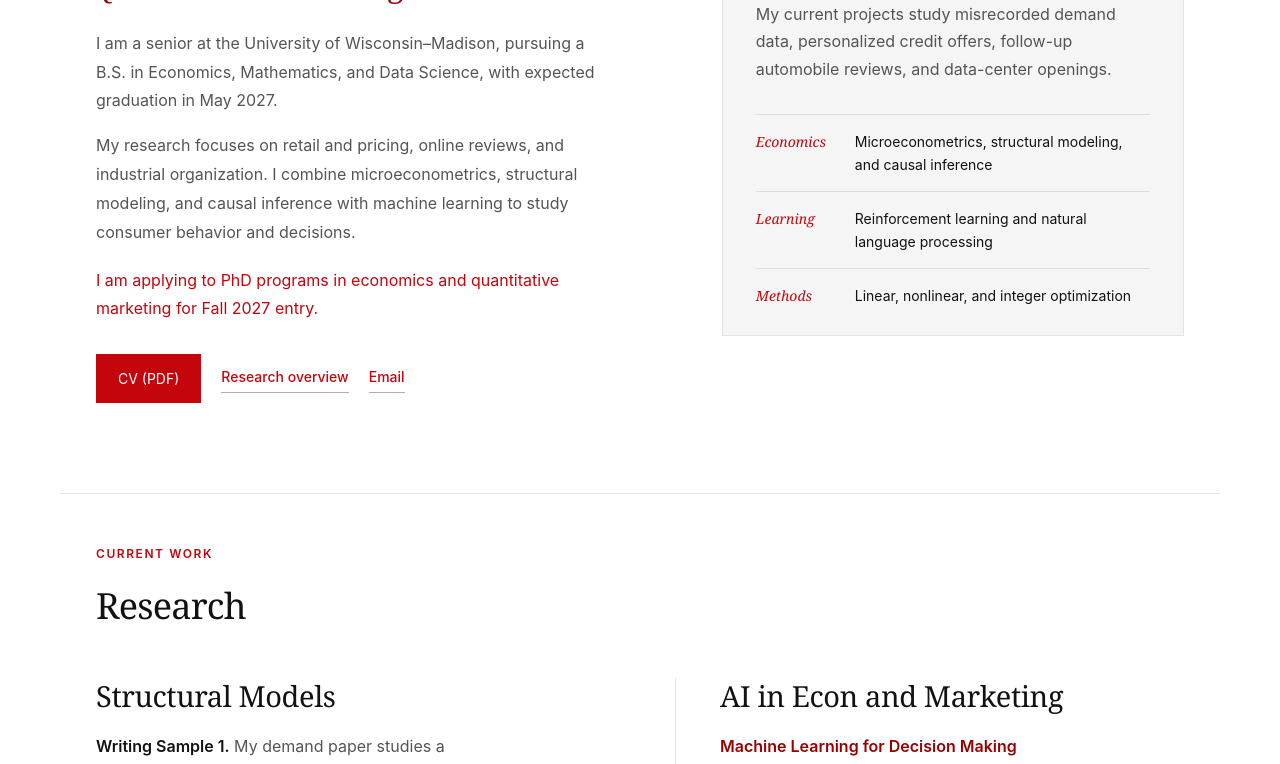
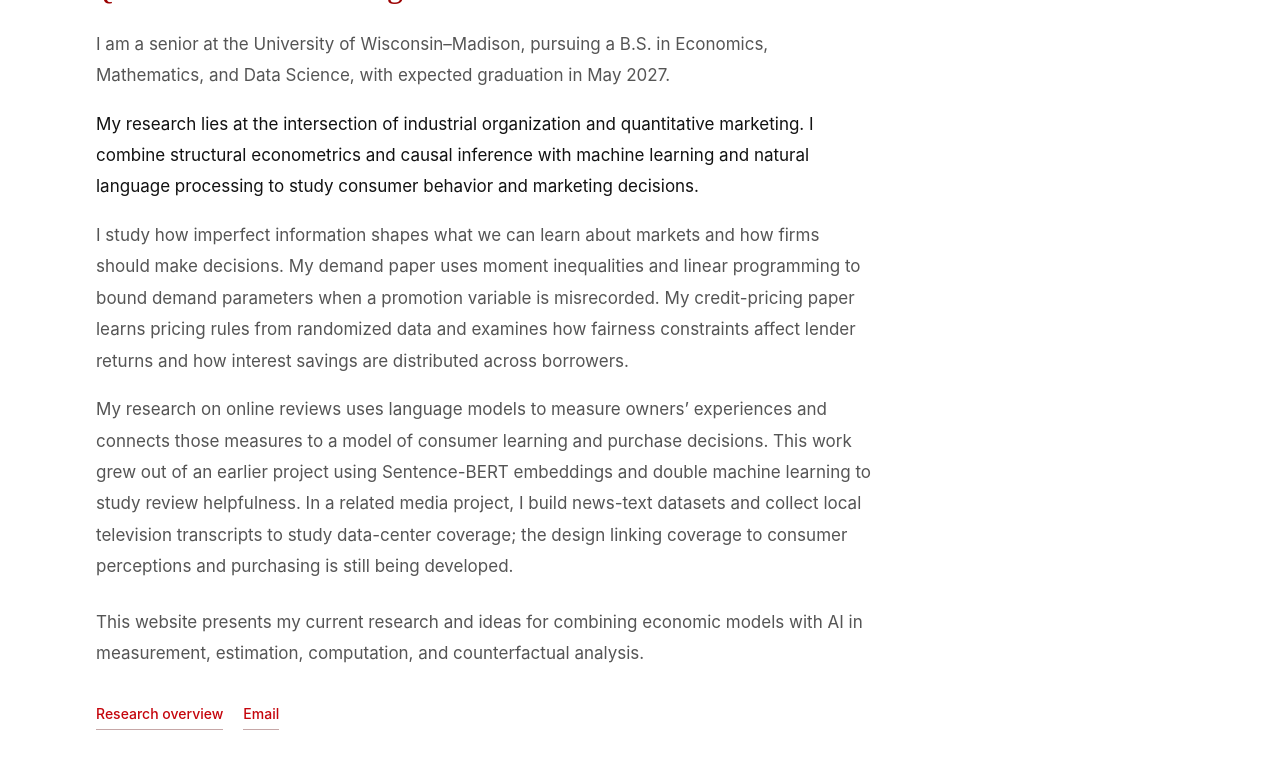
Before and after one commit to ZacharyZhangIOMKT/zacharyzhangiomkt.github.io, a plain HTML site: page index.html in a window 1280 px wide. Shown: the part 457-1221 px from the top of the page. Drawn offline with Linux system fonts and the light colour scheme.

Commit message:
Refocus homepage on research and remove public CV

```diff
--- a/home.css
+++ b/home.css
@@ -1,7 +1,11 @@
 /* Homepage-specific layout; shared site colors and typography are inherited. */
-.home-interests .note-top{margin-bottom:30px}
-.home-interests .note-row{grid-template-columns:90px 1fr}
-.home-interests .note-row:last-child{padding-bottom:0}
+.home-hero{display:block}
+.home-hero .hero-copy{max-width:820px}
+.home-hero .bio{max-width:780px;font-size:17px;line-height:1.85}
+.home-hero .research-intro{color:var(--ink)}
+.home-hero .site-purpose{margin-top:24px}
+.home-hero .hero-actions{flex-wrap:wrap}
+
 .home-research .research-columns h3{margin-top:0}
 .home-research h4{font-family:var(--sans);font-size:16px;line-height:1.5;font-weight:600;color:var(--accent);margin:24px 0 9px}
 .home-research h4:first-of-type{margin-top:20px}
@@ -10,5 +14,5 @@
 .home-destinations article+article{border-left:1px solid var(--line);padding-left:28px}
 .home-destinations h2{font-size:27px;line-height:1.25;letter-spacing:-.4px;margin-bottom:18px}
 .home-destinations p{font-size:16px;line-height:1.8}
-@media(max-width:850px){.home-interests .note-row{display:block}.home-interests .note-label{display:block;margin-bottom:5px}.home-destinations{grid-template-columns:1fr;gap:28px}.home-destinations article+article{border-left:0;border-top:1px solid var(--line);padding-left:0;padding-top:28px}}
-@media(max-width:620px){.home-interests .note-row{display:grid;grid-template-columns:90px 1fr}.home-destinations{padding-top:32px;padding-bottom:44px}.home-destinations h2{font-size:28px}}
+@media(max-width:850px){.home-destinations{grid-template-columns:1fr;gap:28px}.home-destinations article+article{border-left:0;border-top:1px solid var(--line);padding-left:0;padding-top:28px}}
+@media(max-width:620px){.home-destinations{padding-top:32px;padding-bottom:44px}.home-destinations h2{font-size:28px}}
--- a/index.html
+++ b/index.html
@@ -1,8 +1,8 @@
 <!doctype html>
 <html lang="en"><head><meta charset="utf-8"><meta name="viewport" content="width=device-width,initial-scale=1">
-<title>About | Zachary Zheng Zhang</title>
-<meta name="description" content="Zachary Zheng Zhang, UW–Madison senior in Economics, Mathematics, and Data Science. Research in industrial organization, quantitative marketing, structural models, and AI.">
-<meta name="theme-color" content="#c5050c"><link rel="icon" href="favicon.svg?v=45985ab4f6cf" type="image/svg+xml"><link rel="stylesheet" href="style.css?v=45985ab4f6cf"><link rel="stylesheet" href="home.css?v=20261121"><script defer src="site.js"></script></head>
+<title>Research | Zachary Zheng Zhang</title>
+<meta name="description" content="Zachary Zheng Zhang’s research in consumer behavior and marketing decisions, combining structural econometrics, causal inference, machine learning, and NLP.">
+<meta name="theme-color" content="#c5050c"><link rel="icon" href="favicon.svg?v=45985ab4f6cf" type="image/svg+xml"><link rel="stylesheet" href="style.css?v=45985ab4f6cf"><link rel="stylesheet" href="home.css?v=20261125"><script defer src="site.js"></script></head>
 <body><a class="skip-link" href="#main">Skip to content</a>
 <header class="site-header"><div class="header-inner"><a class="wordmark" href="index.html" aria-label="Zachary Zheng Zhang home">Zachary <span>Zhang</span><span class="wordmark-detail">Economics · Data Science · Mathematics</span></a>
 <button class="menu-toggle" aria-controls="site-nav" aria-expanded="false">Menu</button><nav id="site-nav" aria-label="Main navigation"><a href="index.html" aria-current="page">About</a><a href="structural.html">Structural Models</a><a href="ai.html">AI in Econ and Marketing</a><a href="conferences.html">Conference Presentations</a><a href="coursework.html">Graduate Coursework</a><a href="ideas.html">My Research Idea</a></nav></div></header>
@@ -11,11 +11,11 @@
 <section class="home-hero wrap">
   <div class="hero-copy"><p class="eyebrow">University of Wisconsin–Madison</p><h1>Zachary<br><span class="name-second">Zheng Zhang.</span></h1><p class="hero-subtitle">Industrial Organization<br><em>Quantitative Marketing</em></p>
   <p class="bio">I am a senior at the University of Wisconsin–Madison, pursuing a B.S. in Economics, Mathematics, and Data Science, with expected graduation in May 2027.</p>
-  <p class="bio">My research focuses on retail and pricing, online reviews, and industrial organization. I combine microeconometrics, structural modeling, and causal inference with machine learning to study consumer behavior and decisions.</p>
-  <p class="application-note">I am applying to PhD programs in economics and quantitative marketing for Fall 2027 entry.</p>
-  <div class="hero-actions"><a class="button primary" href="files/Zachary_Zhang_CV_Nov2026.pdf" target="_blank" rel="noopener">CV (PDF)</a><a class="text-link" href="#research">Research overview</a><a class="text-link" href="mailto:zzhang2687@wisc.edu">Email</a></div></div>
-  <aside class="research-note home-interests" aria-labelledby="interests-heading"><div class="note-top"><span>Research interests</span><span class="note-monogram" aria-hidden="true">Z / Z</span></div><h2 id="interests-heading">Retail, pricing,<br>and online reviews</h2><p>My current projects study misrecorded demand data, personalized credit offers, follow-up automobile reviews, and data-center openings.</p>
-  <div class="note-row"><span class="note-label">Economics</span><span>Microeconometrics, structural modeling, and causal inference</span></div><div class="note-row"><span class="note-label">Learning</span><span>Reinforcement learning and natural language processing</span></div><div class="note-row"><span class="note-label">Methods</span><span>Linear, nonlinear, and integer optimization</span></div></aside>
+  <p class="bio research-intro">My research lies at the intersection of industrial organization and quantitative marketing. I combine structural econometrics and causal inference with machine learning and natural language processing to study consumer behavior and marketing decisions.</p>
+  <p class="bio">I study how imperfect information shapes what we can learn about markets and how firms should make decisions. My demand paper uses moment inequalities and linear programming to bound demand parameters when a promotion variable is misrecorded. My credit-pricing paper learns pricing rules from randomized data and examines how fairness constraints affect lender returns and how interest savings are distributed across borrowers.</p>
+  <p class="bio">My research on online reviews uses language models to measure owners’ experiences and connects those measures to a model of consumer learning and purchase decisions. This work grew out of an earlier project using Sentence-BERT embeddings and double machine learning to study review helpfulness. In a related media project, I build news-text datasets and collect local television transcripts to study data-center coverage; the design linking coverage to consumer perceptions and purchasing is still being developed.</p>
+  <p class="bio site-purpose">This website presents my current research and ideas for combining economic models with AI in measurement, estimation, computation, and counterfactual analysis.</p>
+  <div class="hero-actions"><a class="text-link" href="#research">Research overview</a><a class="text-link" href="mailto:zzhang2687@wisc.edu">Email</a></div></div>
 </section>
 <section class="research-overview wrap home-research" id="research" aria-labelledby="research-heading"><div class="section-heading"><p class="eyebrow">Current work</p><h2 id="research-heading">Research</h2></div>
 <div class="research-columns">
@@ -28,5 +28,5 @@
 <article><h2>My Research Idea</h2><p>Proposed research on combining structural models with AI for measurement, estimation, computation, and market counterfactuals.</p><a class="text-link" href="ideas.html">Read methods and papers</a></article>
 </section>
 </main>
-<footer><div class="footer-inner"><div><a class="footer-name" href="index.html">Zachary Zheng Zhang</a><p>University of Wisconsin–Madison · Expected graduation: May 2027</p></div><div class="footer-contact"><a href="mailto:zzhang2687@wisc.edu">zzhang2687@wisc.edu</a><p>Updated November 21, 2026</p></div></div></footer>
+<footer><div class="footer-inner"><div><a class="footer-name" href="index.html">Zachary Zheng Zhang</a><p>University of Wisconsin–Madison · Expected graduation: May 2027</p></div><div class="footer-contact"><a href="mailto:zzhang2687@wisc.edu">zzhang2687@wisc.edu</a><p>Updated November 25, 2026</p></div></div></footer>
 </body></html>
```
Also changed, not shown: 1 other file.
